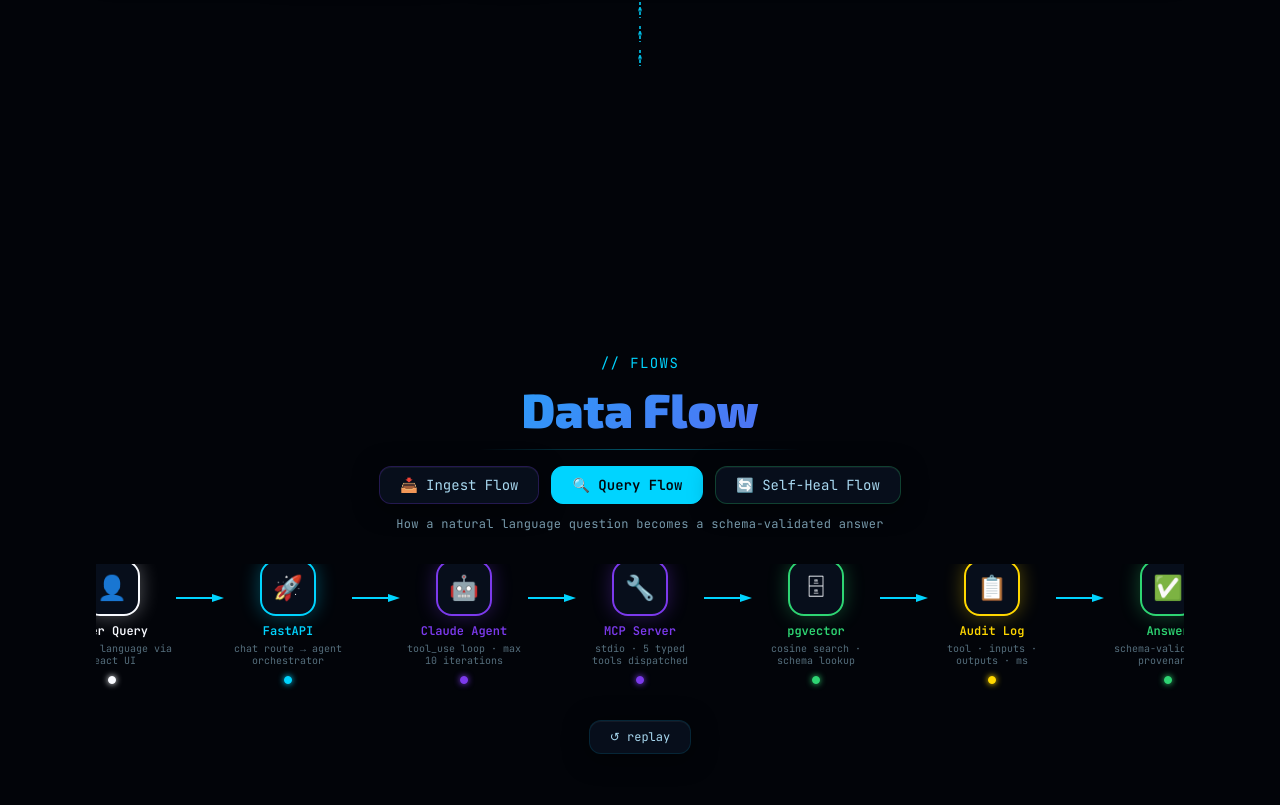
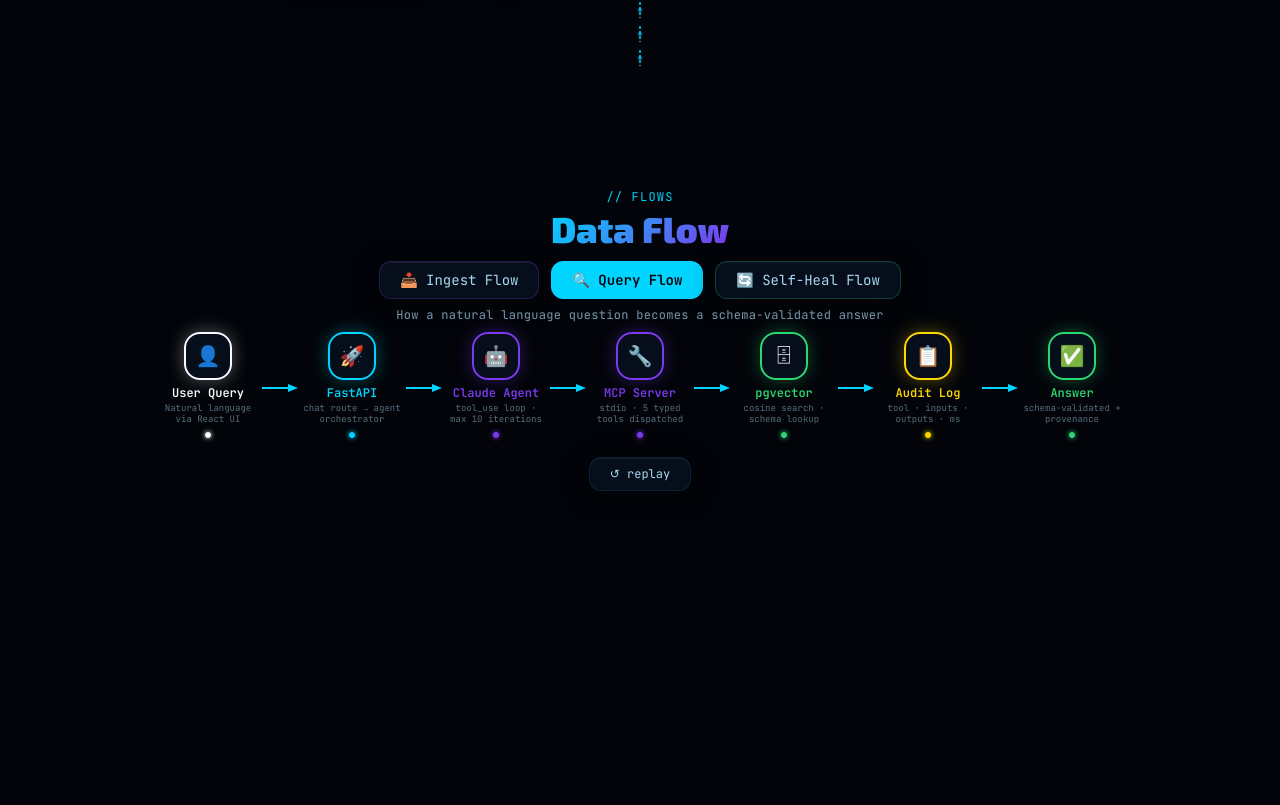
Before and after one commit to rapidcoderx/self-aware-api-platform, a React (Vite) app in the folder presentation/: page / in a window 1280 px wide. Shown: the part 3075-3880 px from the top of the page. Built offline with nearby package versions, Linux system fonts and the light colour scheme.

Commit message:
fix: data flow boxes fully visible — justify-start, compact header, flex-wrap pipeline

```diff
--- a/presentation/src/components/sections/DataFlow.jsx
+++ b/presentation/src/components/sections/DataFlow.jsx
@@ -67,12 +67,13 @@
   }, [activeFlow, flow.steps.length])
 
   return (
-    <section id="data-flow" className="relative z-10 h-screen overflow-hidden flex flex-col justify-center pt-16 pb-2 px-6 md:px-12 lg:px-24">
+    <section id="data-flow" className="relative z-10 h-screen overflow-hidden flex flex-col justify-start pt-16 pb-2 px-6 md:px-12 lg:px-24">
       <div className="max-w-7xl mx-auto w-full">
-        <SectionHeader title="Data Flow" tag="// FLOWS" subtitle={null} />
-
-        {/* ── Flow tabs ── */}
-        <div className="flex gap-3 justify-center flex-wrap mb-3">
+        {/* ── Compact header + tabs row ── */}
+        <div className="flex flex-col items-center mb-3">
+          <p className="font-mono text-accent-primary text-xs tracking-widest uppercase mb-1">// FLOWS</p>
+          <h2 className="font-display font-black text-3xl md:text-4xl text-gradient-cyan mb-3">Data Flow</h2>
+          <div className="flex gap-3 justify-center flex-wrap">
             {FLOWS.map(f => (
               <button
                 key={f.id}
@@ -88,78 +89,68 @@
               </button>
             ))}
           </div>
+          <p className="font-mono text-star-blue/70 text-xs mt-2 tracking-wide">{flow.description}</p>
+        </div>
 
-        <p className="text-center font-mono text-star-blue/70 text-xs mb-8 tracking-wide">{flow.description}</p>
-
-        {/* ── Horizontal pipeline ── */}
-        <div className="flex items-start justify-center flex-nowrap overflow-x-auto pb-2">
+        {/* ── Pipeline — wraps to 2 rows on small screens ── */}
+        <div className="flex flex-wrap justify-center items-center gap-y-4">
           {flow.steps.map((step, idx) => {
             const lit = activeStep >= idx
             return (
-              <div key={step.label + idx} className="flex items-start flex-shrink-0">
-
+              <div key={step.label + idx} className="flex items-center">
                 {/* Step node */}
                 <div
                   className="flex flex-col items-center text-center transition-all duration-500"
                   style={{
-                    width: '128px',
+                    width: '108px',
                     opacity: lit ? 1 : 0.3,
-                    transform: lit ? 'translateY(-4px)' : 'translateY(0)',
+                    transform: lit ? 'translateY(-3px)' : 'translateY(0)',
                   }}
                 >
-                  {/* Icon bubble */}
                   <div
-                    className="w-14 h-14 rounded-2xl flex items-center justify-center mb-2 glass transition-all duration-500"
+                    className="w-12 h-12 rounded-2xl flex items-center justify-center mb-1.5 glass transition-all duration-500"
                     style={{
                       border: `2px solid ${lit ? step.color : step.color + '25'}`,
-                      boxShadow: lit ? `0 0 20px ${step.color}55` : undefined,
+                      boxShadow: lit ? `0 0 18px ${step.color}55` : undefined,
                     }}
                   >
-                    <span className="text-2xl select-none">{step.icon}</span>
+                    <span className="text-xl select-none">{step.icon}</span>
                   </div>
-
-                  {/* Label */}
                   <div
-                    className="font-mono text-xs font-bold leading-tight mb-1 transition-colors duration-300"
+                    className="font-mono text-xs font-bold leading-tight mb-0.5 transition-colors duration-300"
                     style={{ color: lit ? step.color : '#a8d8f0' }}
                   >
                     {step.label}
                   </div>
-
-                  {/* Sub */}
-                  <div className="font-mono text-[10px] text-star-blue/50 leading-tight px-1">
+                  <div className="font-mono text-[9px] text-star-blue/50 leading-tight px-1">
                     {step.sub}
                   </div>
-
-                  {/* Step number dot */}
                   <div
-                    className="w-2 h-2 rounded-full mt-2 transition-all duration-300"
+                    className="w-1.5 h-1.5 rounded-full mt-1.5 transition-all duration-300"
                     style={{
                       background: lit ? step.color : 'transparent',
                       border: `1.5px solid ${step.color}`,
-                      boxShadow: lit ? `0 0 6px ${step.color}` : undefined,
+                      boxShadow: lit ? `0 0 5px ${step.color}` : undefined,
                     }}
                   />
                 </div>
 
-                {/* Connecting arrow */}
+                {/* Arrow to next */}
                 {idx < flow.steps.length - 1 && (
-                  <div className="flex items-center flex-shrink-0" style={{ marginTop: '26px' }}>
-                    <svg width="48" height="16" viewBox="0 0 48 16">
+                  <svg width="36" height="14" viewBox="0 0 36 14" className="flex-shrink-0">
                     <line
-                        x1="0" y1="8" x2="36" y2="8"
+                      x1="0" y1="7" x2="26" y2="7"
                       stroke={activeStep > idx ? flow.color : '#1e3a5f'}
                       strokeWidth="2"
                       strokeDasharray={activeStep > idx ? 'none' : '4 3'}
                       style={{ transition: 'stroke 0.35s ease' }}
                     />
                     <polygon
-                        points="36,4 48,8 36,12"
+                      points="26,3 36,7 26,11"
                       fill={activeStep > idx ? flow.color : '#1e3a5f'}
                       style={{ transition: 'fill 0.35s ease' }}
                     />
                   </svg>
-                  </div>
                 )}
               </div>
             )
@@ -167,7 +158,7 @@
         </div>
 
         {/* ── Replay ── */}
-        <div className="flex justify-center mt-6">
+        <div className="flex justify-center mt-4">
           <button
             onClick={() => setActiveFlow(activeFlow)}
             className="glass font-mono text-xs text-star-blue px-5 py-2 rounded-xl border border-accent-primary/20 hover:text-accent-primary hover:border-accent-primary/50 transition-colors duration-200"
```
Lines whose indentation alone changed are shown as unchanged.
